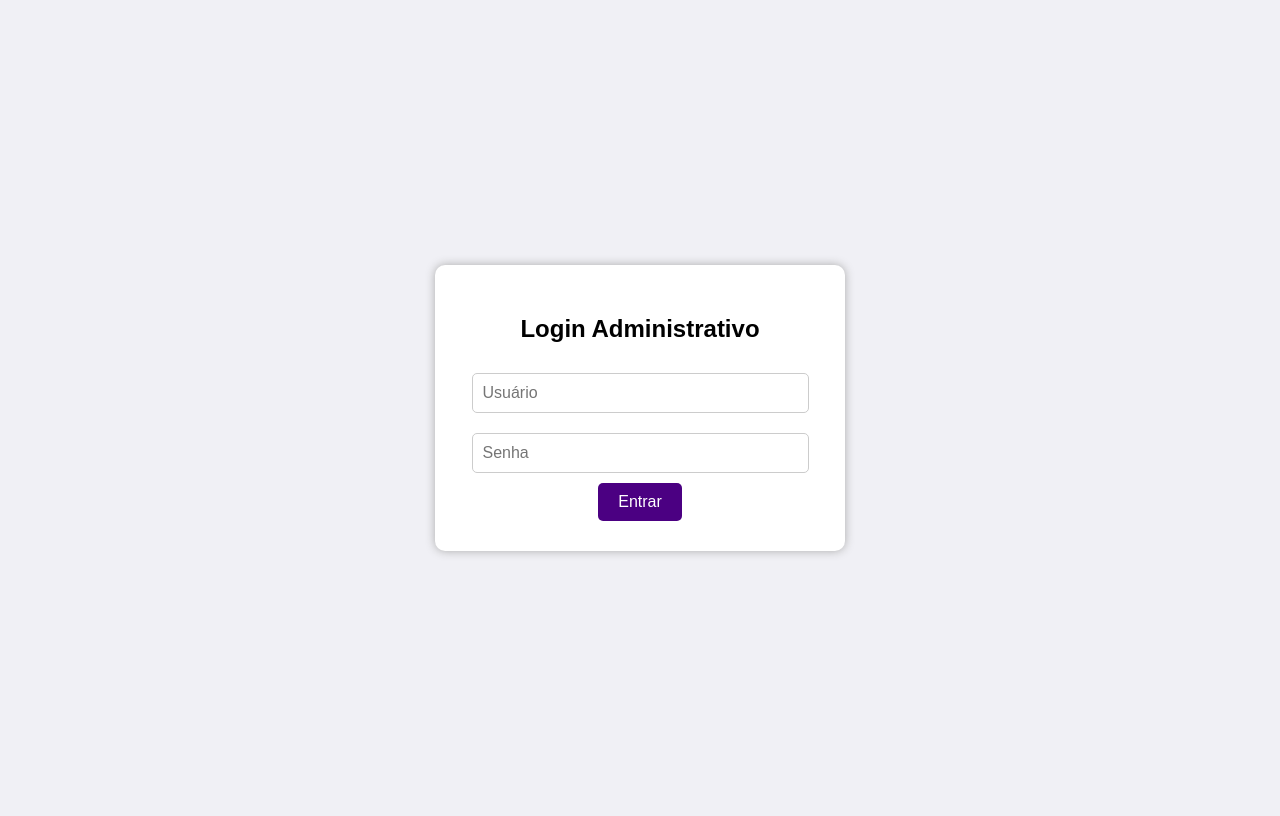
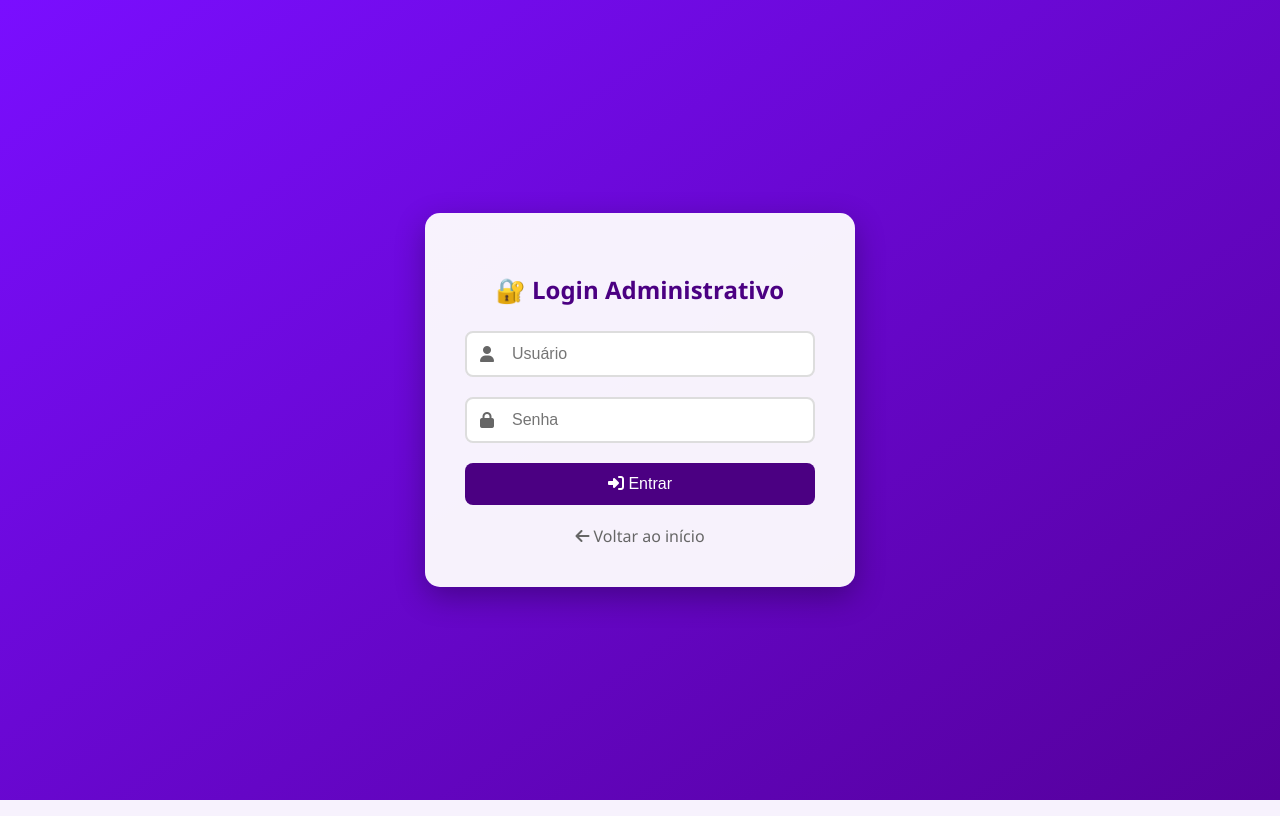
Before and after one commit to Adrianogat0/SISTEMA-INDICA-O, a Flask app: page /login_admin in a window 1280 px wide. Run offline with Flask 3, Linux system fonts and the light colour scheme.

Commit message:
Update login_admin.html

```diff
--- a/templates/login_admin.html
+++ b/templates/login_admin.html
@@ -2,61 +2,115 @@
 <html lang="pt-br">
 <head>
     <meta charset="UTF-8">
+    <meta name="viewport" content="width=device-width, initial-scale=1.0">
     <title>Login Administrativo</title>
+    <link rel="stylesheet" href="https://cdnjs.cloudflare.com/ajax/libs/font-awesome/6.5.0/css/all.min.css">
     <style>
         body {
-            background: #f0f0f5;
-            font-family: Arial, sans-serif;
+            background: linear-gradient(145deg, #7a0eff, #55009b);
+            font-family: 'Segoe UI', sans-serif;
             display: flex;
             justify-content: center;
             align-items: center;
             height: 100vh;
+            margin: 0;
         }
         .login-container {
-            background: white;
-            padding: 30px;
-            border-radius: 10px;
-            box-shadow: 0px 0px 10px #aaa;
+            background: rgba(255, 255, 255, 0.95);
+            padding: 40px;
+            border-radius: 15px;
+            box-shadow: 0 10px 30px rgba(0,0,0,0.3);
             text-align: center;
             width: 350px;
+            max-width: 90%;
+        }
+        .login-container h2 {
+            color: #4b0082;
+            margin-bottom: 25px;
+        }
+        .input-group {
+            position: relative;
+            margin-bottom: 20px;
+        }
+        .input-group i {
+            position: absolute;
+            left: 15px;
+            top: 50%;
+            transform: translateY(-50%);
+            color: #666;
         }
         input {
-            width: 90%;
-            margin: 10px 0;
-            padding: 10px;
-            font-size: 1em;
-            border-radius: 5px;
-            border: 1px solid #ccc;
+            width: 100%;
+            padding: 12px 12px 12px 45px;
+            font-size: 16px;
+            border: 2px solid #ddd;
+            border-radius: 8px;
+            box-sizing: border-box;
+            transition: border-color 0.3s;
+        }
+        input:focus {
+            border-color: #4b0082;
+            outline: none;
         }
         button {
-            padding: 10px 20px;
-            font-size: 1em;
+            width: 100%;
+            padding: 12px;
+            font-size: 16px;
             background: #4b0082;
             color: white;
             border: none;
-            border-radius: 5px;
+            border-radius: 8px;
             cursor: pointer;
+            transition: background 0.3s;
         }
         button:hover {
             background: #673ab7;
         }
         .erro {
-            color: red;
-            font-size: 0.9em;
+            color: #e74c3c;
+            font-size: 14px;
+            margin-top: 15px;
+            padding: 10px;
+            background: #fdf2f2;
+            border-radius: 5px;
+            border: 1px solid #f5c6cb;
+        }
+        .back-link {
+            display: inline-block;
+            margin-top: 20px;
+            color: #666;
+            text-decoration: none;
+            transition: color 0.3s;
+        }
+        .back-link:hover {
+            color: #4b0082;
         }
     </style>
 </head>
 <body>
     <div class="login-container">
-        <h2>Login Administrativo</h2>
+        <h2>🔐 Login Administrativo</h2>
         <form method="POST" action="{{ url_for('login_admin') }}">
-            <input type="text" name="usuario" placeholder="Usuário" required><br>
-            <input type="password" name="senha" placeholder="Senha" required><br>
-            <button type="submit">Entrar</button>
+            <div class="input-group">
+                <i class="fas fa-user"></i>
+                <input type="text" name="usuario" placeholder="Usuário" required>
+            </div>
+            <div class="input-group">
+                <i class="fas fa-lock"></i>
+                <input type="password" name="senha" placeholder="Senha" required>
+            </div>
+            <button type="submit">
+                <i class="fas fa-sign-in-alt"></i> Entrar
+            </button>
         </form>
+
         {% if erro %}
-            <p class="erro">{{ erro }}</p>
+            <div class="erro">{{ erro }}</div>
         {% endif %}
+
+        <a href="{{ url_for('home') }}" class="back-link">
+            <i class="fas fa-arrow-left"></i> Voltar ao início
+        </a>
     </div>
 </body>
 </html>
```
